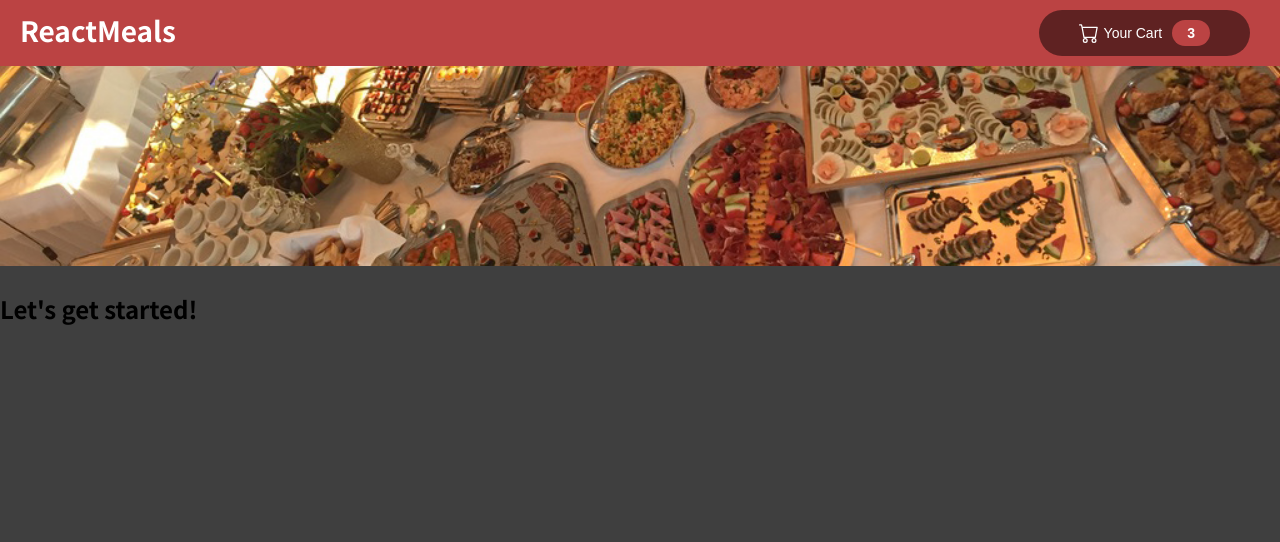
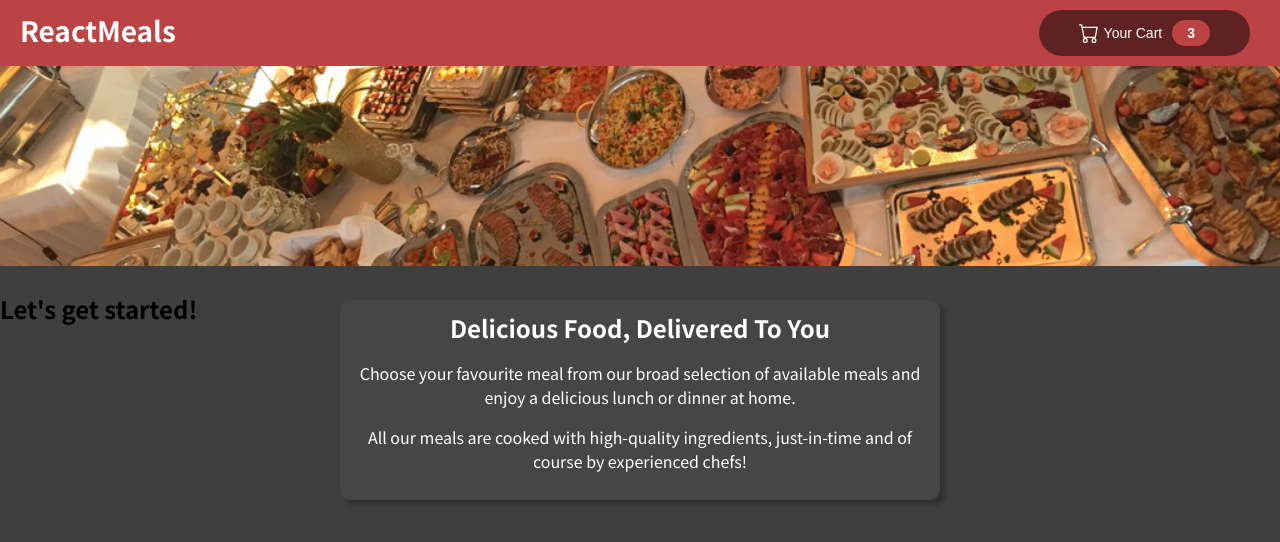
Before and after one commit to Yaambs18/React-restaurant-app, a React (Create React App) app: page / in a window 1280 px wide. Shown: the top 542 px of the page. Built offline with nearby package versions, Linux system fonts and the light colour scheme.

Commit message:
added summary card

```diff
--- a/src/App.js
+++ b/src/App.js
@@ -1,9 +1,11 @@
 import Header from "./components/Layouts/Header";
+import SummaryCard from "./components/Meals/SummaryCard";
 
 function App() {
   return (
     <div>
       <Header />
+      <SummaryCard />
       <h2>Let's get started!</h2>
     </div>
   );
--- a/src/components/Layouts/header.css
+++ b/src/components/Layouts/header.css
@@ -4,6 +4,7 @@
     padding: 0 20px;
     margin: 0;
     display: flex;
+    width: 100%;
 }
 
 .header h3 {
--- /dev/null
+++ b/src/components/Meals/SummaryCard.js
@@ -0,0 +1,15 @@
+import React from "react";
+
+import "./summaryCard.css";
+
+const SummaryCard = () => {
+    return (
+        <div className="summary-card">
+            <h2>Delicious Food, Delivered To You</h2>
+            <p>Choose your favourite meal from our broad selection of available meals and enjoy a delicious lunch or dinner at home.</p>
+            <p>All our meals are cooked with high-quality ingredients, just-in-time and of course by experienced chefs!</p>
+        </div>
+    )
+}
+
+export default SummaryCard;
--- /dev/null
+++ b/src/components/Meals/summaryCard.css
@@ -0,0 +1,18 @@
+.summary-card {
+    position: absolute;
+    top: 50%;
+    left: 50%;
+    transform: translate(-50%, -50%);
+    width: 600px;
+    height:200px;
+    background-color: rgb(70, 70, 70);
+    box-shadow: 5px 5px 5px rgba(0, 0, 0, 0.24);
+    border-radius: 10px;
+    padding: 10px;
+    text-align: center;
+    color: white;
+
+    h2 {
+        margin: 0;
+    }
+}
```
